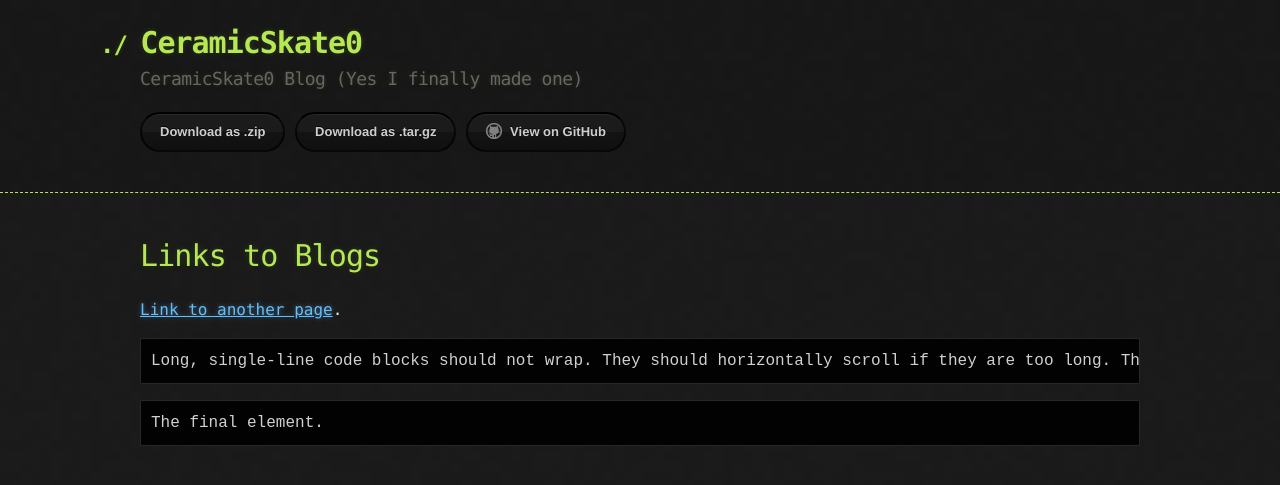
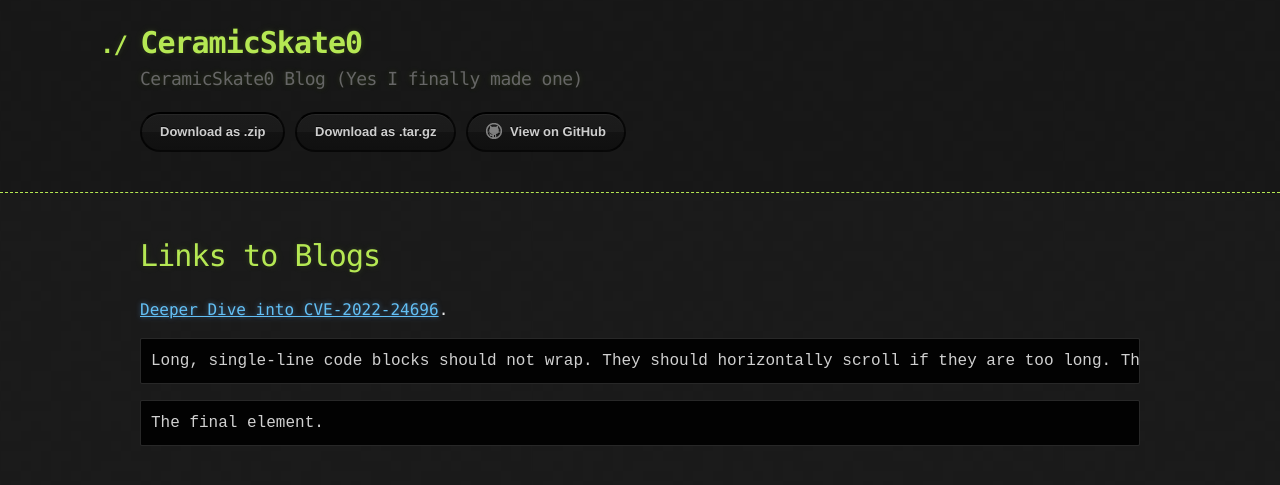
Before and after one commit to ceramicskate0/ceramicskate0.github.io, a Jekyll site: the page built from index.md, in a window 1280 px wide. Shown: the top 485 px of the page. Built offline with Jekyll 4.4.1, drawn with Linux system fonts in a browser that asks for light colours; our own code applies the rules of GitHub Pages for plain Markdown files.

Commit message:
Update index.md

````diff
--- a/index.md
+++ b/index.md
@@ -4,7 +4,7 @@ layout: default
 
 # Links to Blogs
 
-[Link to another page](./CVE-2022-24696.html).
+[Deeper Dive into CVE-2022-24696](./CVE-2022-24696.html).
 
 
 ```
````
